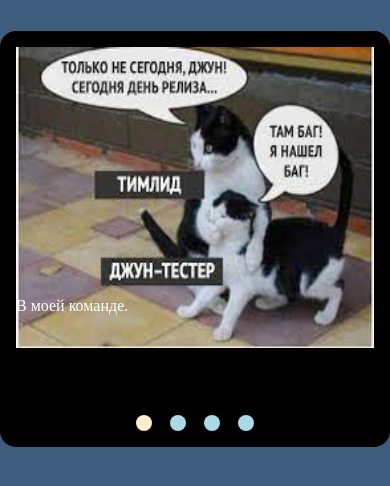
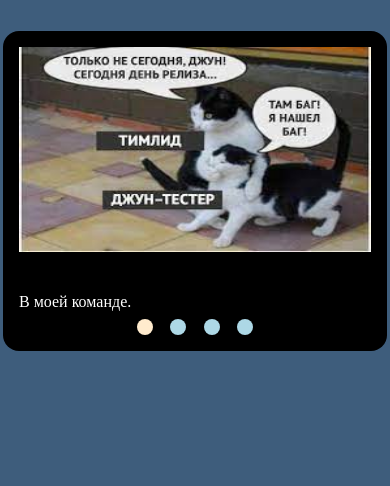
Before and after one commit to network-Error/cssMemSlider, a plain HTML site: page cssMemSlider/index.html in a window 390 px wide. Drawn offline with Linux system fonts and the light colour scheme.

Commit message:
fix: change class name (Mon, May 16, 2022 07:47:22 PM)

```diff
--- a/cssMemSlider/style.css
+++ b/cssMemSlider/style.css
@@ -106,7 +106,7 @@ p {
 }
 
 @media (max-width: 767px) {
-    .wrapper {
+    .container {
         max-width: 30em;
         height: 18em;
     }
@@ -123,7 +123,7 @@ p {
 }
 
 @media (max-width: 452px) {
-    .wrapper {
+    .container {
         max-width: 22em;
     }
 
```
